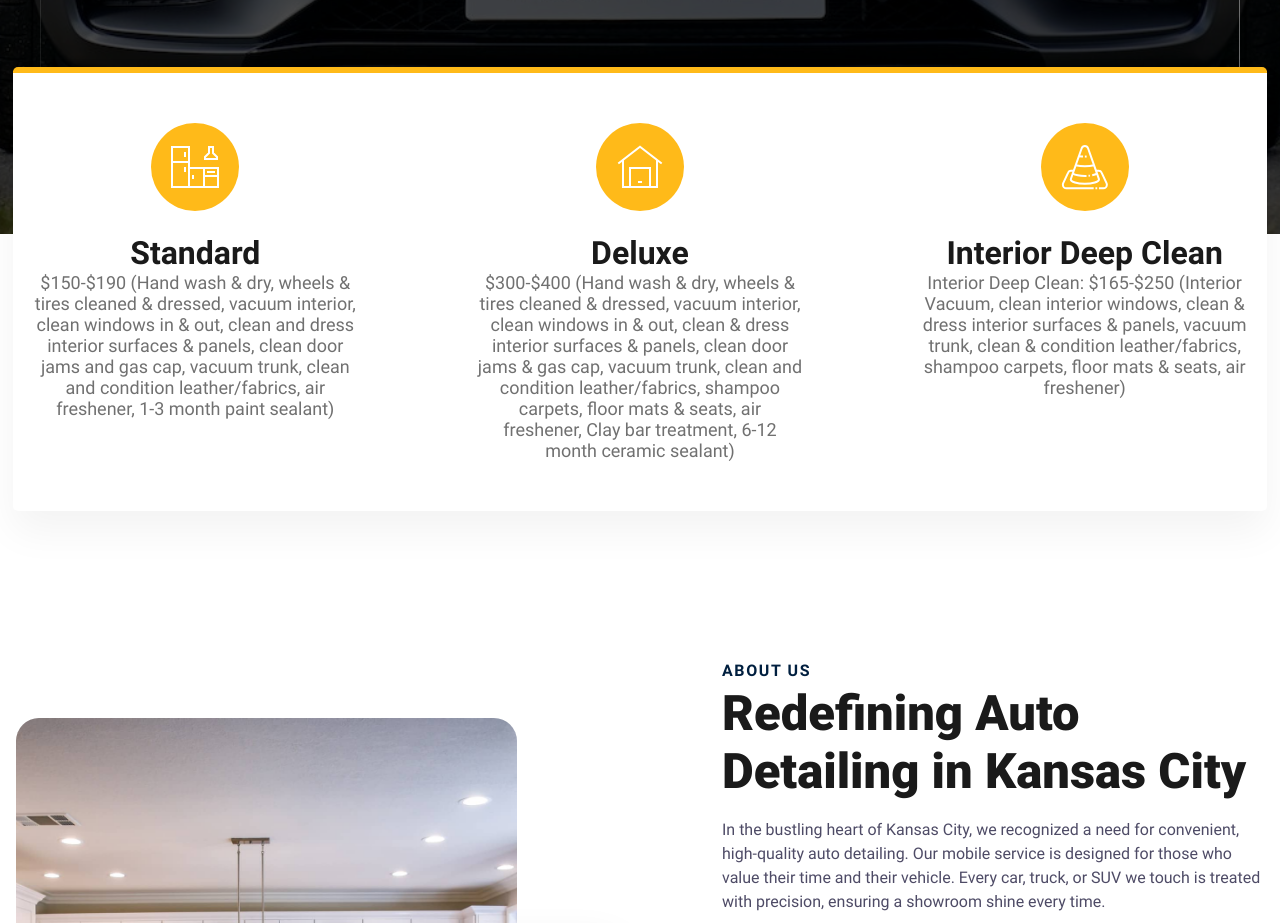
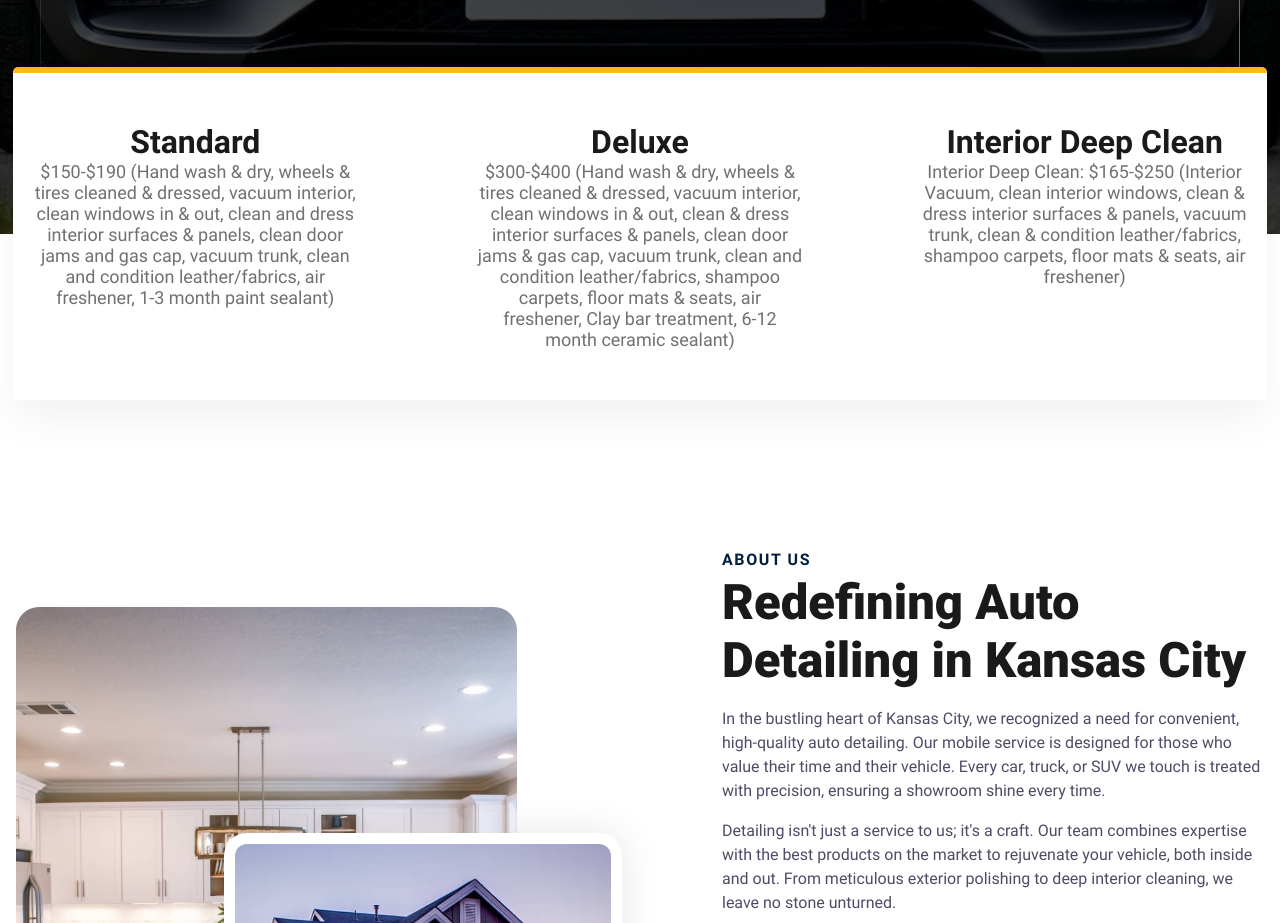
Before and after one commit to cameronkc/pixelgarage1, an Eleventy site: page src/index.html in a window 1280 px wide. Shown: the part 860-1783 px from the top of the page. Built offline with nearby package versions, Linux system fonts and the light colour scheme; Eleventy itself is replaced by a stand-in of ours; files that its build step writes are made by us from their sources.

Commit message:
remove icons

```diff
--- a/src/index.html
+++ b/src/index.html
@@ -77,41 +77,14 @@ eleventyNavigation:
     <section id="services" class="services">
         <!-- Get Icons From flaticon.com -->
         <div class="card">
-            <picture>
-                <img
-                aria-hidden="true"
-                decoding="async"
-                src="/assets/svgs/service1.svg"
-                alt="appliance"
-                width="48"
-                height="48" />
-            </picture>
             <h2>Standard</h2>
             <p>$150-$190 (Hand wash & dry, wheels & tires cleaned & dressed, vacuum interior, clean windows in & out, clean and dress interior surfaces & panels, clean door jams and gas cap, vacuum trunk, clean and condition leather/fabrics, air freshener, 1-3 month paint sealant)</p>
         </div>
         <div class="card">
-            <picture>
-                <img
-                aria-hidden="true"
-                decoding="async"
-                src="/assets/svgs/service2.svg"
-                alt="appliance"
-                width="48"
-                height="48" />
-            </picture>
             <h2>Deluxe</h2>
             <p>$300-$400 (Hand wash & dry, wheels & tires cleaned & dressed, vacuum interior, clean windows in & out, clean & dress interior surfaces & panels, clean door jams & gas cap, vacuum trunk, clean and condition leather/fabrics, shampoo carpets, floor mats & seats, air freshener, Clay bar treatment, 6-12 month ceramic sealant)</p>
         </div>
         <div class="card">
-            <picture>
-                <img
-                aria-hidden="true"
-                decoding="async"
-                src="/assets/svgs/service3.svg"
-                alt="appliance"
-                width="48"
-                height="48" />
-            </picture>
             <h2>Interior Deep Clean</h2>
             <p>Interior Deep Clean: $165-$250 (Interior Vacuum, clean interior windows, clean & dress interior surfaces & panels, vacuum trunk, clean & condition leather/fabrics, shampoo carpets, floor mats & seats, air freshener)</p>
         </div>
```
